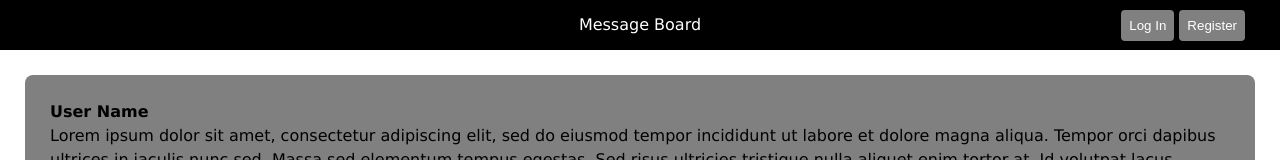
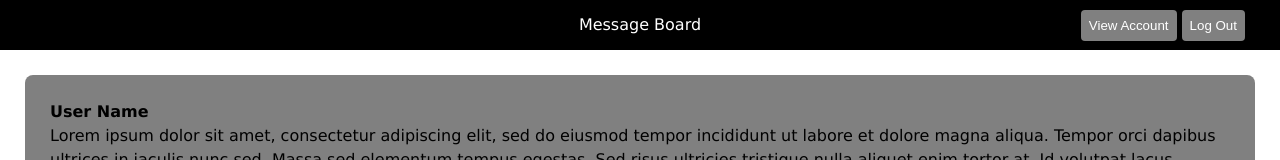
Before and after one commit to tupasj/TOP_Members_Only, a React (Vite) app in the folder frontend/: page / in a window 1280 px wide. Shown: the top 160 px of the page. Built offline with nearby package versions, Linux system fonts and the light colour scheme.

Commit message:
Fix button component onclick handler

```diff
--- a/frontend/src/App.jsx
+++ b/frontend/src/App.jsx
@@ -5,7 +5,7 @@ import { Main } from "./components/Main";
 import { AuthContext } from "./context/AuthContext";
 
 const App = () => {
-  const [authUser, setAuthUser] = useState(null);
+  const [authUser, setAuthUser] = useState(true);
 
   return (
     <GlobalStyles>
--- a/frontend/src/components/Header/Header.jsx
+++ b/frontend/src/components/Header/Header.jsx
@@ -33,7 +33,7 @@ const ButtonsContainer = styled.div`
 const Header = () => {
   const [loginModalOpen, setLoginModalOpen] = useState(false);
   const [signupModalOpen, setSignupModalOpen] = useState(false);
-  const { authUser } = useContext(AuthContext);
+  const { authUser, setAuthUser } = useContext(AuthContext);
 
   return (
     <Container>
@@ -42,14 +42,14 @@ const Header = () => {
         {authUser ? (
           <>
             <HeaderButton>View Account</HeaderButton>
-            <HeaderButton>Log Out</HeaderButton>
+            <HeaderButton clickHandler={() => setAuthUser(null)}>Log Out</HeaderButton>
           </>
         ) : (
           <>
-            <HeaderButton onClick={() => setLoginModalOpen(true)}>
+            <HeaderButton clickHandler={() => setLoginModalOpen(true)}>
               Log In
             </HeaderButton>
-            <HeaderButton onClick={() => setSignupModalOpen(true)}>
+            <HeaderButton clickHandler={() => setSignupModalOpen(true)}>
               Register
             </HeaderButton>
           </>
--- a/frontend/src/components/UI/HeaderButton.jsx
+++ b/frontend/src/components/UI/HeaderButton.jsx
@@ -9,8 +9,10 @@ const Container = styled.button`
   cursor: pointer;
 `;
 
-const HeaderButton = ({ children }) => {
-  return <Container>{children}</Container>;
+const HeaderButton = (props) => {
+  const clickHandler = props.clickHandler;
+
+  return <Container onClick={clickHandler}>{props.children}</Container>;
 };
 
 export { HeaderButton };
```
